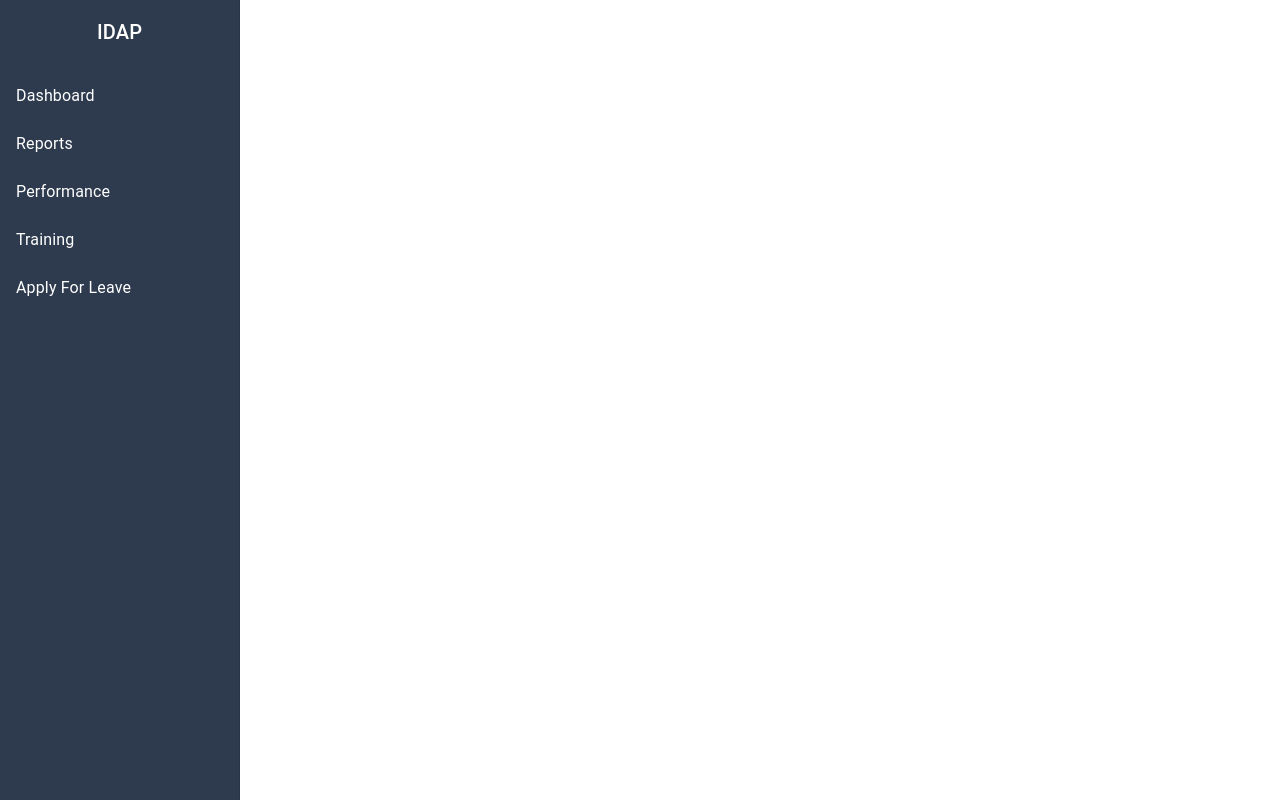
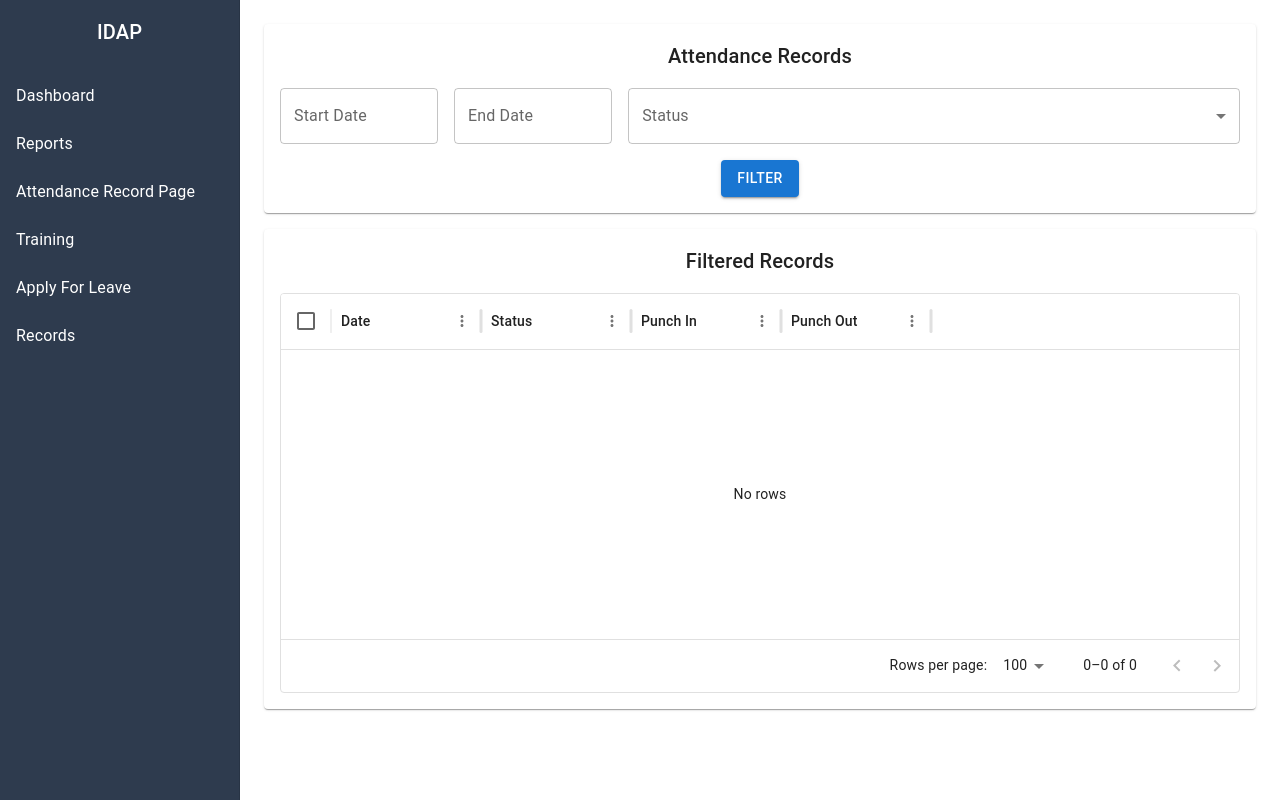
Before and after one commit to MUHAMMADmudassar8003/Attendance-portal, a React (Create React App) app in the folder client/: page /Attendance-Record-Page in a window 1280 px wide. Built offline with nearby package versions, Linux system fonts and the light colour scheme.

Commit message:
update code

```diff
--- a/client/package.json
+++ b/client/package.json
@@ -8,6 +8,7 @@
     "@emotion/styled": "^11.11.5",
     "@mui/icons-material": "^5.15.19",
     "@mui/material": "^5.15.19",
+    "@mui/x-data-grid": "^7.6.1",
     "@mui/x-date-pickers": "^7.6.1",
     "@testing-library/jest-dom": "^5.17.0",
     "@testing-library/react": "^13.4.0",
--- a/client/src/App.js
+++ b/client/src/App.js
@@ -4,6 +4,8 @@ import './App.css';
 import Dashboard from './Dashboard/Dashboard';
 import Sidebar from './Sidebar/Sidebar';
 import LeaveApplicationPage from './Dashboard/LeaveApplicationPage';
+import RecordsPage from './Dashboard/RecordsPage';
+import AttendanceRecordPage from './Dashboard/AttendanceRecordPage';
 
 function App() {
     return (
@@ -13,6 +15,8 @@ function App() {
                 <Routes>
                     <Route path="/" element={<Dashboard />} />
                     <Route path="/apply-for-leave" element={<LeaveApplicationPage />} />
+                    <Route path="/records" element={<RecordsPage />} />
+                    <Route path="/Attendance-Record-Page" element={<AttendanceRecordPage />} />
                 </Routes>
             </div>
         </Router>
--- /dev/null
+++ b/client/src/Dashboard/AttendanceRecordPage.js
@@ -0,0 +1,90 @@
+import React, { useState } from 'react';
+import { Box, TextField, Button, Paper, Typography, FormControl, InputLabel, Select, MenuItem } from '@mui/material';
+import { LocalizationProvider, DatePicker } from '@mui/x-date-pickers';
+import { AdapterDateFns } from '@mui/x-date-pickers/AdapterDateFns';
+import { DataGrid } from '@mui/x-data-grid';
+import dummyData from './dummyData';
+
+const AttendanceRecordPage = () => {
+    const [startDate, setStartDate] = useState(null);
+    const [endDate, setEndDate] = useState(null);
+    const [statusFilter, setStatusFilter] = useState('');
+    const [filteredRecords, setFilteredRecords] = useState([]);
+
+    const handleFilter = () => {
+        const filtered = dummyData.filter(record => {
+            const recordDate = new Date(record.date);
+            const start = startDate ? new Date(startDate) : null;
+            const end = endDate ? new Date(endDate) : null;
+
+            return (
+                (!start || recordDate >= start) &&
+                (!end || recordDate <= end) &&
+                (!statusFilter || record.status === statusFilter)
+            );
+        });
+
+        setFilteredRecords(filtered);
+    };
+
+    const columns = [
+        { field: 'date', headerName: 'Date', width: 150 },
+        { field: 'status', headerName: 'Status', width: 150 },
+        { field: 'punchIn', headerName: 'Punch In', width: 150 },
+        { field: 'punchOut', headerName: 'Punch Out', width: 150 },
+    ];
+
+    return (
+        <Box sx={{ padding: 3, marginLeft: '240px' }}>
+            <Paper sx={{ padding: 2 }}>
+                <Typography variant="h6">Attendance Records</Typography>
+                <Box sx={{ display: 'flex', gap: 2, marginTop: 2 }}>
+                    <LocalizationProvider dateAdapter={AdapterDateFns}>
+                        <DatePicker
+                            label="Start Date"
+                            value={startDate}
+                            onChange={(newValue) => setStartDate(newValue)}
+                            renderInput={(params) => <TextField {...params} />}
+                        />
+                        <DatePicker
+                            label="End Date"
+                            value={endDate}
+                            onChange={(newValue) => setEndDate(newValue)}
+                            renderInput={(params) => <TextField {...params} />}
+                        />
+                    </LocalizationProvider>
+                    <FormControl fullWidth>
+                        <InputLabel>Status</InputLabel>
+                        <Select
+                            value={statusFilter}
+                            onChange={(e) => setStatusFilter(e.target.value)}
+                        >
+                            <MenuItem value="">All</MenuItem>
+                            <MenuItem value="Present">Present</MenuItem>
+                            <MenuItem value="Absent">Absent</MenuItem>
+                            <MenuItem value="Leave">Leave</MenuItem>
+                        </Select>
+                    </FormControl>
+                </Box>
+                <Button variant="contained" color="primary" sx={{ marginTop: 2 }} onClick={handleFilter}>
+                    Filter
+                </Button>
+            </Paper>
+            <Paper sx={{ padding: 2, marginTop: 2 }}>
+                <Typography variant="h6">Filtered Records</Typography>
+                <Box sx={{ height: 400, marginTop: 2 }}>
+                    <DataGrid
+                        rows={filteredRecords}
+                        columns={columns}
+                        pageSize={5}
+                        rowsPerPageOptions={[5]}
+                        checkboxSelection
+                        disableSelectionOnClick
+                    />
+                </Box>
+            </Paper>
+        </Box>
+    );
+};
+
+export default AttendanceRecordPage;
--- /dev/null
+++ b/client/src/Dashboard/RecordsPage.js
@@ -0,0 +1,44 @@
+import React from 'react';
+import { Box, Paper, Typography, Table, TableBody, TableCell, TableContainer, TableHead, TableRow } from '@mui/material';
+
+const RecordsPage = () => {
+    return (
+        <Box sx={{ padding: 3, marginLeft: '240px' }}>
+            <Typography variant="h4" gutterBottom>
+                Attendance Records
+            </Typography>
+            <Paper sx={{ padding: 2 }}>
+                <TableContainer>
+                    <Table>
+                        <TableHead>
+                            <TableRow>
+                                <TableCell>S. No</TableCell>
+                                <TableCell>Date</TableCell>
+                                <TableCell>Punch In</TableCell>
+                                <TableCell>Punch Out</TableCell>
+                                <TableCell>Production</TableCell>
+                                <TableCell>Break</TableCell>
+                                <TableCell>Overtime</TableCell>
+                            </TableRow>
+                        </TableHead>
+                        <TableBody>
+                            {[1, 2, 3, 4, 5, 6].map((row) => (
+                                <TableRow key={row}>
+                                    <TableCell>{row}</TableCell>
+                                    <TableCell>19 Feb 2019</TableCell>
+                                    <TableCell>10 AM</TableCell>
+                                    <TableCell>7 PM</TableCell>
+                                    <TableCell>9 hrs</TableCell>
+                                    <TableCell>1 hr</TableCell>
+                                    <TableCell>2 hrs</TableCell>
+                                </TableRow>
+                            ))}
+                        </TableBody>
+                    </Table>
+                </TableContainer>
+            </Paper>
+        </Box>
+    );
+};
+
+export default RecordsPage;
--- /dev/null
+++ b/client/src/Dashboard/dummyData.js
@@ -0,0 +1,30 @@
+// src/Dashboard/dummyData.js
+
+const generateDummyData = (numRecords) => {
+    const statuses = ['Present', 'Absent', 'Leave'];
+    const records = [];
+
+    const getRandomTime = () => {
+        const hours = Math.floor(Math.random() * 8) + 9; // Random hour between 9 and 16
+        const minutes = Math.floor(Math.random() * 60);
+        return `${hours.toString().padStart(2, '0')}:${minutes.toString().padStart(2, '0')}`;
+    };
+
+    for (let i = 1; i <= numRecords; i++) {
+        const randomStatus = statuses[Math.floor(Math.random() * statuses.length)];
+        const randomDate = new Date(2023, Math.floor(Math.random() * 12), Math.floor(Math.random() * 28) + 1);
+        records.push({
+            id: i,
+            date: randomDate.toISOString().split('T')[0],
+            status: randomStatus,
+            punchIn: randomStatus === 'Present' ? getRandomTime() : null,
+            punchOut: randomStatus === 'Present' ? getRandomTime() : null,
+        });
+    }
+
+    return records;
+};
+
+const dummyData = generateDummyData(1000);
+
+export default dummyData;
--- a/client/src/Sidebar/Sidebar.js
+++ b/client/src/Sidebar/Sidebar.js
@@ -21,7 +21,7 @@ const Sidebar = () => {
                 IDAP
             </Typography>
             <List>
-                {['Dashboard', 'Reports', 'Performance', 'Training', 'Apply For Leave'].map((text, index) => (
+                {['Dashboard', 'Reports', 'Attendance Record Page', 'Training', 'Apply For Leave', 'Records'].map((text, index) => (
                     <ListItem button key={text} component={Link} to={text === 'Dashboard' ? '/' : `/${text.toLowerCase().replace(/\s+/g, '-')}`}>
                         <ListItemText primary={text} />
                     </ListItem>
```
Also changed, not shown: 1 other file (tests, documents, lock files or other folders). Lines whose indentation alone changed are shown as unchanged.
